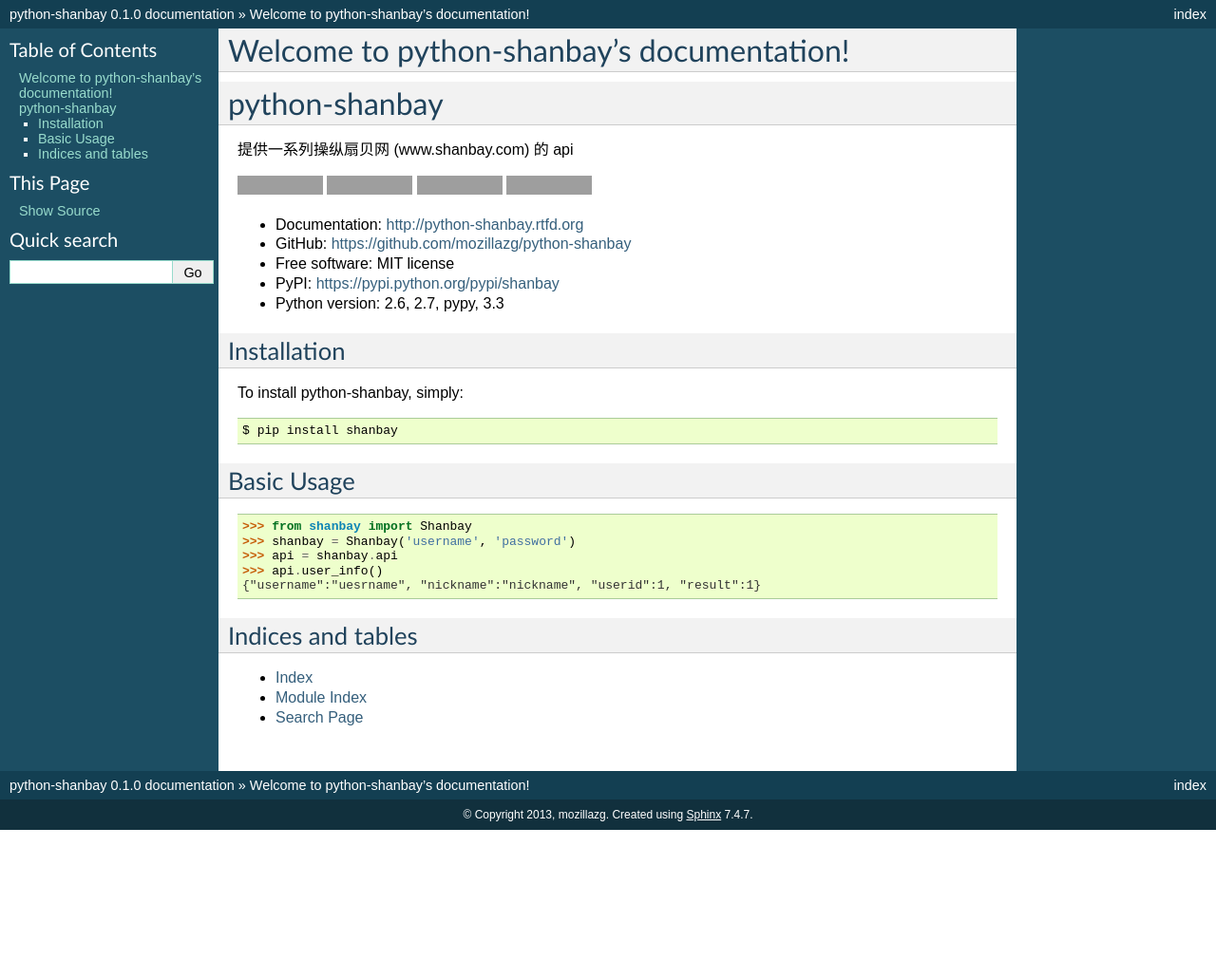
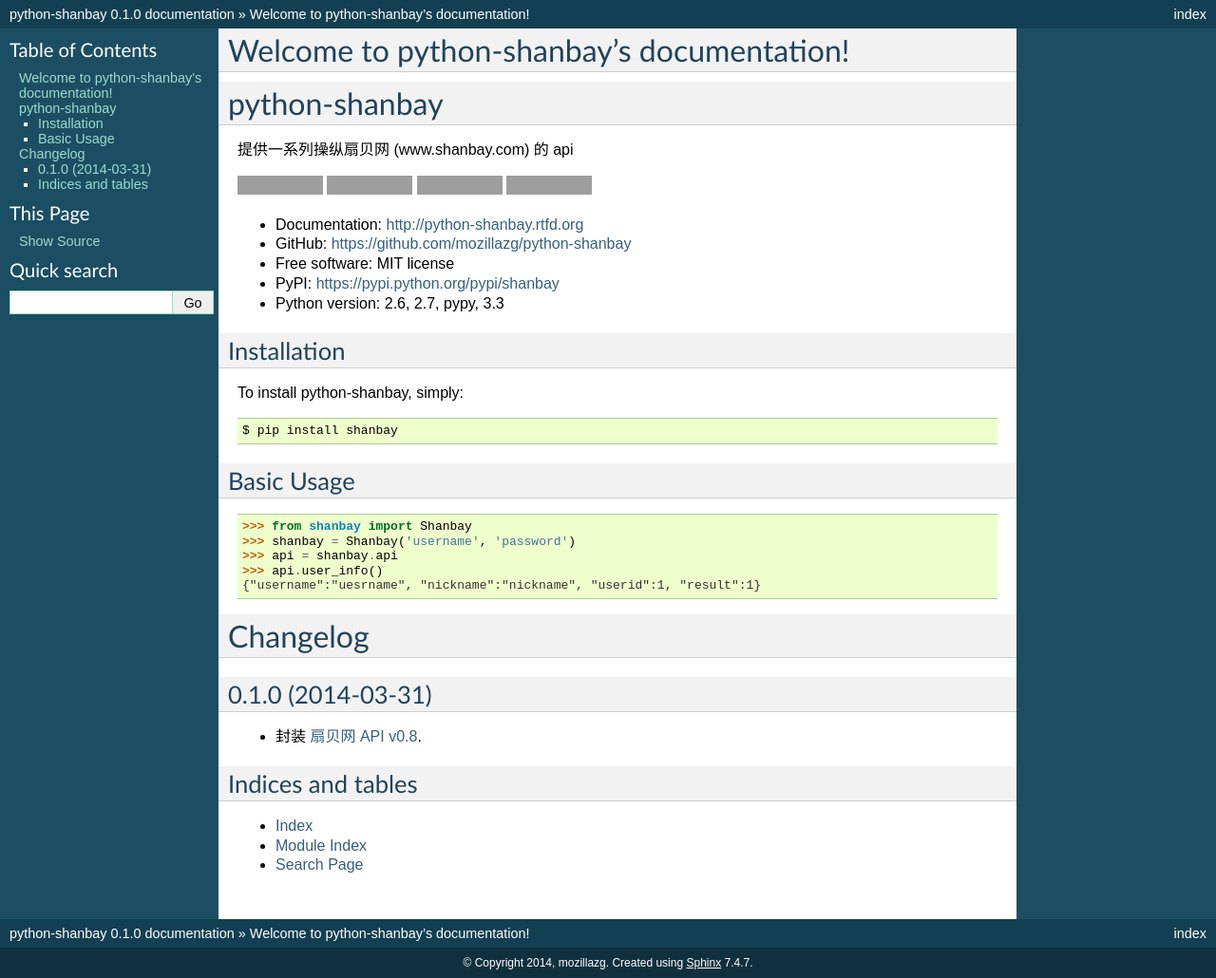
Before and after one commit to mozillazg/python-shanbay, a Sphinx documentation site: the page built from docs/index.rst, in a window 1280 px wide. Shown: the whole page at 95% size. Built offline with Sphinx 7.4.7, drawn with Linux system fonts in a browser that asks for light colours; before the commit the page ends 900 px from its top, so only the background shows below that; grey boxes are pictures that could not be loaded.

Commit message:
v0.1.0 released

```diff
--- a/CHANGELOG.rst
+++ b/CHANGELOG.rst
@@ -1,7 +1,7 @@
 Changelog
 =========
 
-0.1.0 (2014-xx-yy)
+0.1.0 (2014-03-31)
 ------------------
 
-- xxx.
+- 封装 `扇贝网 API v0.8 <http://www.shanbay.com/help/developer/api>`__.
--- a/docs/conf.py
+++ b/docs/conf.py
@@ -45,7 +45,7 @@
 
 # General information about the project.
 project = 'python-shanbay'
-copyright = '2013, mozillazg'
+copyright = '2014, mozillazg'
 
 # The version info for the project you're documenting, acts as replacement for
 # |version| and |release|, also used in various other places throughout the
--- a/docs/index.rst
+++ b/docs/index.rst
@@ -3,6 +3,10 @@
 ==========================================
 
 .. include:: ../README.rst
+
+
+.. include:: ../CHANGELOG.rst
+
 
 Indices and tables
 ------------------
```
